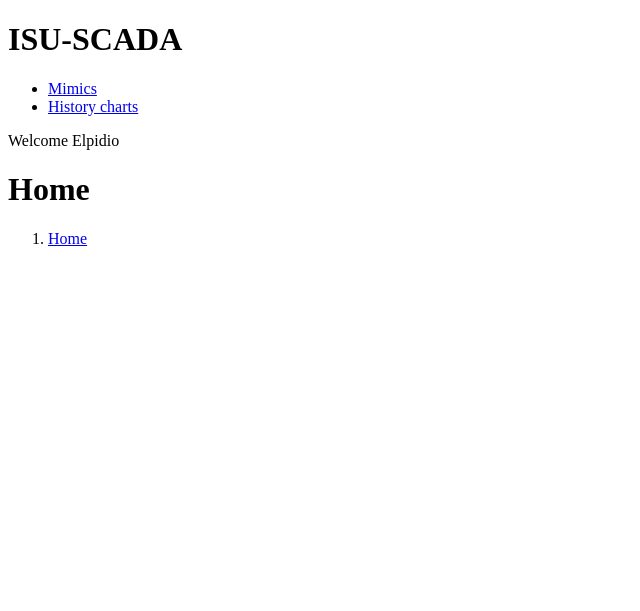
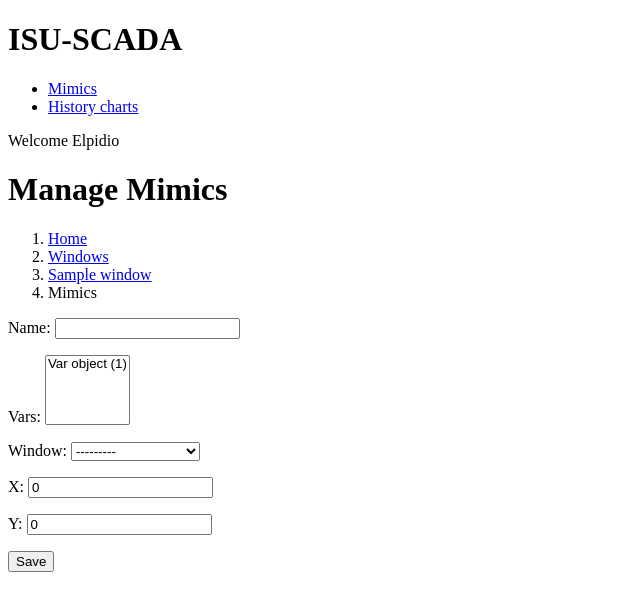
Before and after one commit to gitter-badger/fotuto, a Django app: template mimics/templates/mimics/mimic_manage_form.html in a window 1280 px wide. Shown: the top 611 px of the page, without its empty margins (0-640 px from the left). Run offline with Django 3.2, Linux system fonts and the light colour scheme; the template is opened without the code that fills it: values that come from a table or form of the project are taken from there, others are empty; tables that the repository leaves empty hold one stand-in row (values such as "Sample post").

Commit message:
Added elements to manage Mimic page.
Added Mimic creation form in Manage Mimic page.
Checked for header, title and breadcrumbs for manage Mimic page.
Added url for window details page.

```diff
--- a/functional_tests/tests.py
+++ b/functional_tests/tests.py
@@ -180,7 +180,7 @@ class UsersTest(LiveServerTestCase):
         # Now he is in manage mimics for the window page
         self.check_page_title_and_header(title="Manage Mimics", header="Manage Mimics")
         # He notice breadcrumbs (windows > Window.Title > Mimics)
-        self.check_breadcrumbs((("Windows", '/windows/'), (window_title, '/window/main-window/details/'), ("Mimics",),))
+        self.check_breadcrumbs((("Windows", '/windows/'), (window_title, '/windows/main-window/details/'), ("Mimics",),))
 
         # Add mimic to window
         input_mimic_name = self.browser.find_element_by_id('id_name')
@@ -192,11 +192,11 @@ class UsersTest(LiveServerTestCase):
         btn_submit = self.browser.find_element_by_css_selector('.btn-primary')
         btn_submit.click()
 
-        # Add mimic from device (use name and vars from device)
+        # TODO: Add mimic from device (use name and vars from device)
 
         # It is redirected to window details
         # Confirmation message is shown
-        self.check_notification_message("Window was added")
+        self.check_notification_message("Mimic was added")
 
         # Go to the windows (since this the first view it appears in the homepage)
         self.browser.get(self.live_server_url)
--- a/mimics/templates/mimics/mimic_manage_form.html
+++ b/mimics/templates/mimics/mimic_manage_form.html
@@ -1 +1,19 @@
 {% extends 'base.html' %}
+
+{% block title %}Manage Mimics{% endblock %}
+
+{% block header_text %}Manage Mimics{% endblock %}
+
+{% block breadcrums %}
+	<li><a href="{% url 'window_list' %}">Windows</a></li>
+	<li><a href="{% url 'window_details' window.slug %}">{{ window.title }}</a></li>
+	<li class="active">Mimics</li>
+{% endblock %}
+
+{% block content %}
+	<form method="post" action="">
+		{% csrf_token %}
+		{{ form.as_p }}
+		<input type="submit" class="btn btn-primary" value="Save"/>
+	</form>
+{% endblock %}
--- a/windows/urls.py
+++ b/windows/urls.py
@@ -6,5 +6,6 @@ from windows.views import WindowDetailView, WindowCreateView
 urlpatterns = patterns('',
     url(r'^$', WindowDetailView.as_view(), name="mimics"),
     url(r'^windows/add/$', WindowCreateView.as_view(), name="window_add"),
+    url(r'^windows/(?P<slug>[\w-]+)/$', WindowDetailView.as_view(), name="window_details"),
     url(r'^windows/$', ListView.as_view(model=Window), name="window_list"),
 )
```
